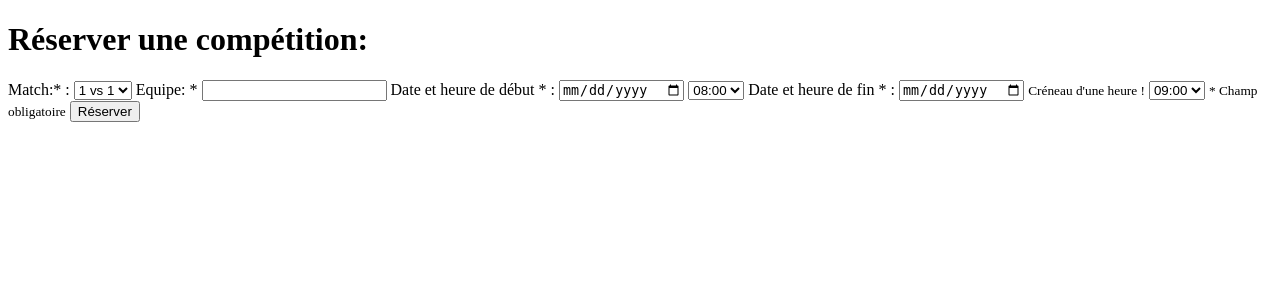
After one commit to leopold-gauthier/ReservationSalle, a PHP site: page /php/reservation-form.php in a window 1280 px wide. The commit adds this page. Shown: the top 300 px of the page. Run offline with PHP 8.4, Linux system fonts and the light colour scheme; the visitor is signed in with stand-in values (Sample User, id 1).

Commit message:
reservation-form

```diff
--- a/index.php
+++ b/index.php
@@ -21,6 +21,8 @@ require "./php/include/config.php"
                 echo '<a href="./index.php">Accueil</a>';
                 echo '<a href="./php/profil.php">Profil</a>';
                 echo '<a href="./php/planning.php">Planning</a>';
+                echo '<a href="./php/reservation-form.php">Réservation</a>';
+
                 if ($_SESSION['login'] == 'admin') {
                     echo '<a href="./php/admin.php">Admin</a>';
                 }
--- a/php/include/header-include.php
+++ b/php/include/header-include.php
@@ -2,6 +2,8 @@
 if (isset($_SESSION['login'])) {
     echo '<a href="../index.php">Accueil</a>';
     echo '<a href="./profil.php">Profil</a>';
+    echo '<a href="./php/planning.php">Planning</a>';
+    echo '<a href="./php/reservation-form.php">Réservation</a>';
     if ($_SESSION['login'] == 'admin') {
         echo '<a href="./admin.php">Admin</a>';
     }
@@ -10,4 +12,5 @@ if (isset($_SESSION['login'])) {
     echo '<a href="../index.php">Accueil</a>';
     echo '<a href="./connexion.php">Se connecter</a>';
     echo "<a href='./inscription.php'>S'inscrire</a>";
+    echo '<a href="./php/planning.php">Planning</a>';
 }
--- /dev/null
+++ b/php/reservation-form.php
@@ -0,0 +1,217 @@
+<?php
+session_start();
+if (!isset($_SESSION["login"])) {
+    header("Location:index.php");
+} else {
+    if (isset($_POST["validresa"]) && !empty($_POST["titre"]) && !empty($_POST["description"]) && !empty($_POST["debut_date"]) && !empty($_POST["debut_heure"]) && !empty($_POST["fin_date"]) && !empty($_POST["fin_heure"])) {
+        $debut = $_POST["debut_date"] . " " . $_POST["debut_heure"];
+        $fin = $_POST["fin_date"] . " " . $_POST["fin_heure"];
+        $titre = $_POST["titre"];
+        $description = $_POST["description"];
+        $debut_str = strtotime($debut);
+        $fin_str = strtotime($fin);
+        $id = $_SESSION["id"];
+
+        //vérifie que l'heure de début choisie n'est pas déjà enregistré
+        $connexionbd = mysqli_connect("localhost", "root", "", "reservationsalles");
+        $requete_creneau = "SELECT * FROM reservations WHERE debut='$debut'";
+        $query_creneau = mysqli_query($connexionbd, $requete_creneau);
+        $info_creneau = mysqli_fetch_all($query_creneau, MYSQLI_ASSOC);
+
+        //check si le jour n'est pas week-end
+        $semaine = explode("-", $_POST["debut_date"]);
+        $jour = date("N", mktime(0, 0, 0, $semaine[1], $semaine[2], $semaine[0]));
+
+        if (empty($info_creneau)) {
+            if ($debut_str < time()) //check date saisie pour début n'est pas déjà passée
+            //time -2 heures !!!!!
+            {
+                $msg_error =  "L'heure est déjà passée";
+            } else {
+                if ($_POST["debut_date"] == $_POST["fin_date"]) //vérifie que c'est le même jour
+                {
+                    $time_debut = explode(':', $_POST["debut_heure"]); //transforme l'heure en tableau 2 entrées
+                    $time_fin = explode(':', $_POST["fin_heure"]);
+
+                    if ($fin_str < $debut_str) //check si date de fin n'est pas avant début
+                    {
+                        $msg_error = "La fin doit être le même jour";
+                    } else if ($time_fin[0] - $time_debut[0] == 1) //regarde si le créneau dure 1h
+                    {
+                        if ($jour <= 5) //vérifie que le jour n'est pas week-end
+                        {
+                            $ajout = "INSERT INTO reservations (titre, description, debut, fin, id_utilisateurs) VALUES ('$titre', '$description', '$debut', '$fin', '$id')";
+                            $query_ajout = mysqli_query($connexionbd, $ajout);
+                            $msg_valid = "réservation prise en compte";
+                        } else {
+                            $msg_error = "Pas de réservation le week-end";
+                        }
+                    } else {
+                        $msg_error = "Le créneau doit faire 1h";
+                    }
+                } else {
+                    $msg_error = "Date de début et de fin différente";
+                }
+            }
+        } else {
+            $msg_error = "Créneau déjà prit";
+        }
+    }
+}
+?>
+<!DOCTYPE html>
+<html>
+
+<head>
+    <meta charset="UTF-8">
+    <title>Réserver une salle</title>
+</head>
+
+<body>
+
+    <main>
+        <h1>Réserver une compétition:</h1>
+        <form action="reservation-form.php" method="POST" class="form_pir">
+            <label for="titre">Match:<span class="oblig">*</span> :</label>
+            <select id="titre" name="titre" required>
+                <option value="1 vs 1">1 vs 1</option>
+                <option value="2 vs 2">2 vs 2</option>
+                <option value="3 vs 3">3 vs 3</option>
+                <option value="4 vs 4">4 vs 4</option>
+                <option value="5 vs 5">5 vs 5</option>
+
+            </select>
+            <label for="equipe">Equipe: <span class="oblig">*</span></label>
+            <input type="text" id="description" name="description" required>
+            <label for="debut">Date et heure de début <span class="oblig">*</span> :</label>
+
+            <!-- Date de Debut -->
+            <?php
+            if (isset($_GET["date_debut"])) {
+                $date_debut = $_GET["date_debut"];
+
+                if ($date_debut == 1) {
+                    $date_select = date('Y-m-d', strtotime('monday this week'));
+                }
+                if ($date_debut == 2) {
+                    $date_select = date('Y-m-d', strtotime('tuesday this week'));
+                }
+                if ($date_debut == 3) {
+                    $date_select = date('Y-m-d', strtotime('wednesday this week'));
+                }
+                if ($date_debut == 4) {
+                    $date_select = date('Y-m-d', strtotime('thursday this week'));
+                }
+                if ($date_debut == 5) {
+                    $date_select = date('Y-m-d', strtotime('friday this week'));
+                }
+
+            ?>
+                <input type="date" id="debut" name="debut_date" min="<?php echo date('Y-m-d') ?>" value="<?php echo $date_select; ?>" required>
+            <?php
+            } else {
+            ?>
+                <input type="date" id="debut" name="debut_date" min="<?php echo date('Y-m-d') ?>" />
+            <?php
+            }
+            ?>
+
+            <select id="debut" name="debut_heure" required>
+                <!-- HEURE DEBUT -->
+                <?php
+                if (isset($_GET["heure_debut"])) {
+                    for ($heure_select = 8; $heure_select <= 19; $heure_select++) {
+                        if ($heure_select < 10) {
+                ?>
+                            <option value="<?php echo "0" . $heure_select . ":00"; ?>" <?php if ($heure_select == $_GET["heure_debut"]) {
+                                                                                            echo "selected";
+                                                                                        } ?>><?php echo "0" . $heure_select . ":00"; ?></option>
+                        <?php
+                        } else {
+                        ?>
+                            <option value="<?php echo $heure_select . ":00"; ?>" <?php if ($heure_select == $_GET["heure_debut"]) {
+                                                                                        echo "selected";
+                                                                                    } ?>><?php echo $heure_select . ":00"; ?></option>
+                        <?php
+                        }
+                    }
+                } else {
+                    for ($heure_select = 8; $heure_select <= 19; $heure_select++) {
+                        if ($heure_select < 10) {
+                        ?>
+                            <option value="<?php echo "0" . $heure_select . ":00"; ?>"><?php echo "0" . $heure_select . ":00"; ?></option>
+                        <?php
+                        } else {
+                        ?>
+                            <option value="<?php echo $heure_select . ":00"; ?>"><?php echo $heure_select . ":00"; ?></option>
+                <?php
+                        }
+                    }
+                }
+                ?>
+            </select>
+
+            <label for="fin">Date et heure de fin <span class="oblig">*</span> :</label>
+            <!-- Date et Heure de fin -->
+            <?php
+            if (isset($_GET["date_debut"])) {
+            ?>
+                <input type="date" id="fin" name="fin_date" min="<?php echo date('Y-m-d') ?>" value="<?php echo $date_select; ?>" required>
+                <small>Créneau d'une heure !</small>
+            <?php
+            } else {
+            ?>
+                <input type="date" id="fin" name="fin_date" min="<?php echo date('Y-m-d') ?>" />
+                <small>Créneau d'une heure !</small>
+            <?php
+            }
+            ?>
+            <select id="fin" name="fin_heure" required>
+                <?php
+                if (isset($_GET["heure_debut"])) {
+                    for ($heure_fin = 9; $heure_fin <= 20; $heure_fin++) {
+                        if ($heure_fin < 10) {
+                ?>
+                            <option value="<?php echo "0" . $heure_fin . ":00"; ?>" <?php if ($heure_fin == $_GET["heure_debut"] + 1) {
+                                                                                        echo "selected";
+                                                                                    } ?>><?php echo "0" . $heure_fin . ":00"; ?></option>
+                        <?php
+                        } else {
+                        ?>
+                            <option value="<?php echo $heure_fin . ":00"; ?>" <?php if ($heure_fin == $_GET["heure_debut"] + 1) {
+                                                                                    echo "selected";
+                                                                                } ?>><?php echo $heure_fin . ":00"; ?></option>
+                        <?php
+                        }
+                    }
+                } else {
+                    for ($heure_fin = 9; $heure_fin <= 20; $heure_fin++) {
+                        if ($heure_fin < 10) {
+                        ?>
+                            <option value="<?php echo "0" . $heure_fin . ":00"; ?>"><?php echo "0" . $heure_fin . ":00"; ?></option>
+                        <?php
+                        } else {
+                        ?>
+                            <option value="<?php echo $heure_fin . ":00"; ?>"><?php echo $heure_fin . ":00"; ?></option>
+                <?php
+                        }
+                    }
+                }
+                ?>
+            </select>
+            <small class="oblig">* Champ obligatoire</small>
+            <input type="submit" name="validresa" class="bouton" value="Réserver">
+
+            <?php
+            if (isset($msg_error)) {
+                echo "<span class='msg_'>" . $msg_error . "</span><br/>";
+            }
+            if (isset($msg_valid)) {
+                echo "<span class='msg_'>" . $msg_valid . "</span><br/>";
+            }
+            ?>
+        </form>
+    </main>
+</body>
+
+</html>
```
